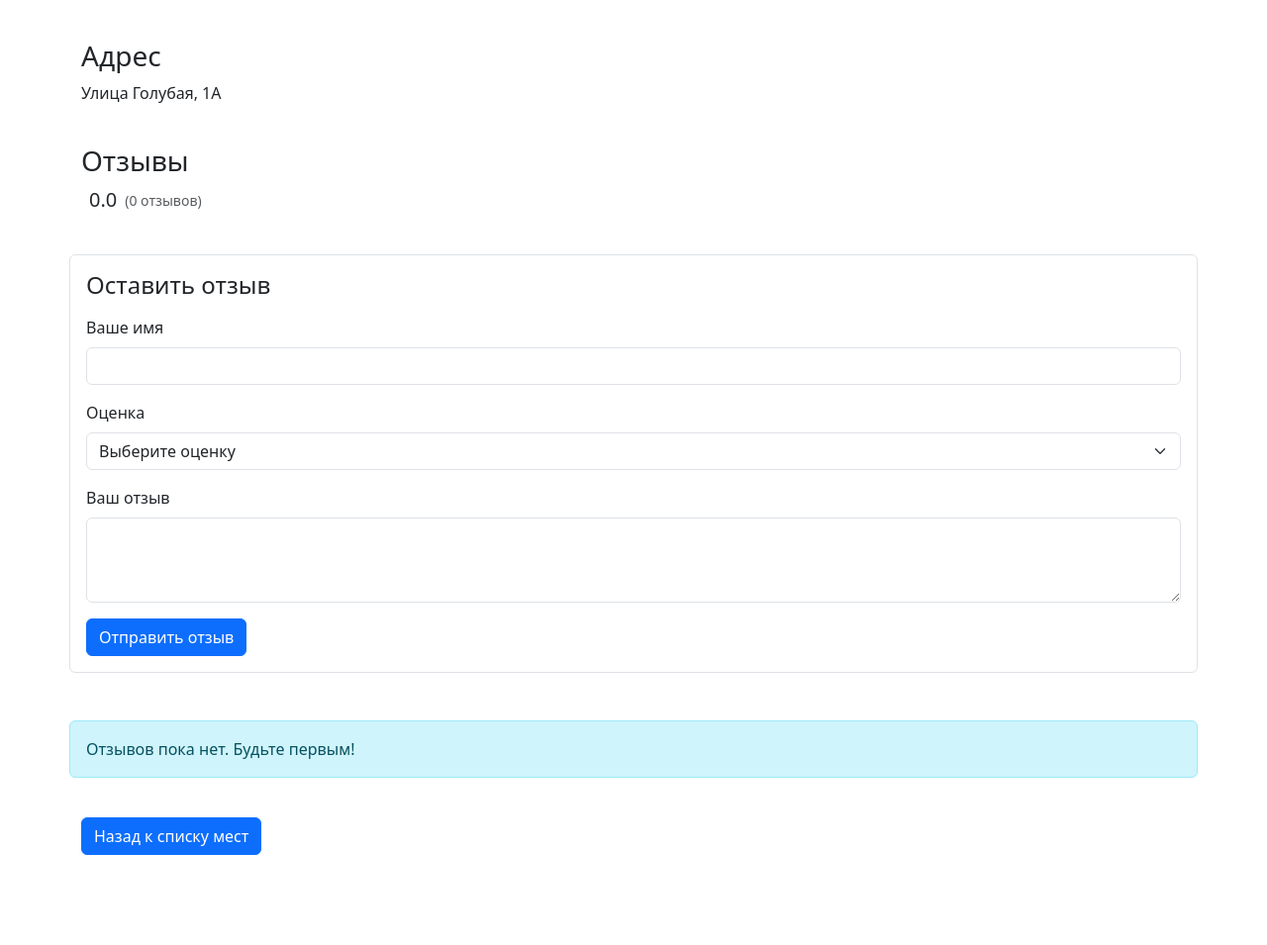
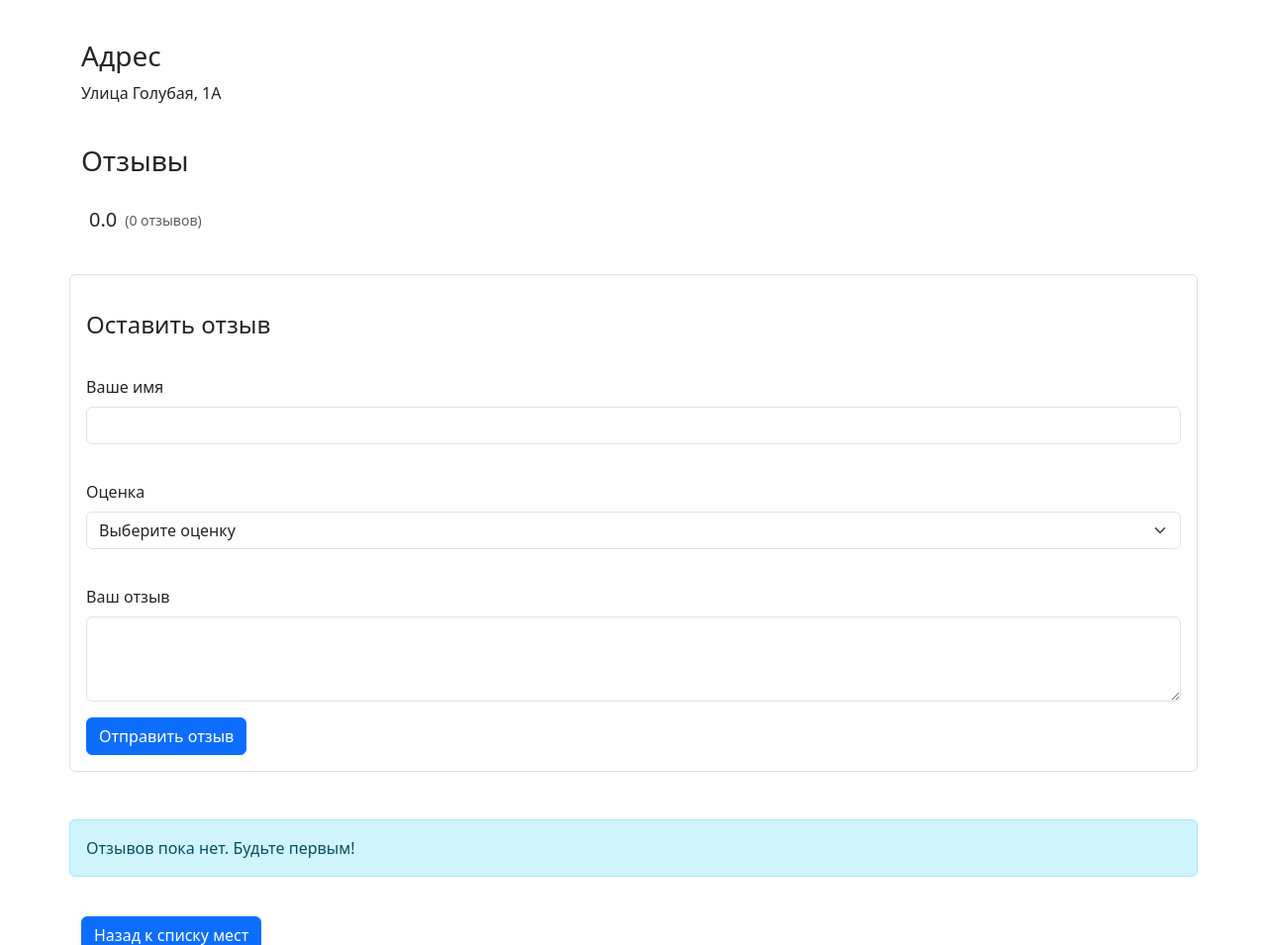
Before and after one commit to arina-minina/IT-raundProject, a Flask app: page /post/1 in a window 1280 px wide. Shown: the part 1008-1963 px from the top of the page at 99% size. Before the commit the page ends 1872 px from the top, so only its background shows below. Run offline with Flask 3, Linux system fonts and the light colour scheme; data comes from the database, SQL or seed files in the repository; data that the repository does not hold is empty.

Commit message:
day2 main.css
минимальные корректировки: удаление ненужного и новый комментарий

```diff
--- a/static/css/main.css
+++ b/static/css/main.css
@@ -1,6 +1,7 @@
 .place {
     padding: 30px;
 }
+
 
 header {
     position: sticky;
@@ -9,9 +10,12 @@ header {
     background: white;
 }
 
+
 .title_posts {
     text-align: center;
 }
+
+/* блок с изображением и описанием (карточка места) */
 .img-and-description {
     position: relative;
     padding-left: 320px;
@@ -29,10 +33,16 @@ header {
     margin-left: 20px;
 }
 
+
 .adres {
     padding-top: 20px;
 }
 
-.btn-btn-btn {
+
+.mb-3 {
+    padding-top: 20px;
+}
+
+.fs-5 {
     float: right;
 }
```
